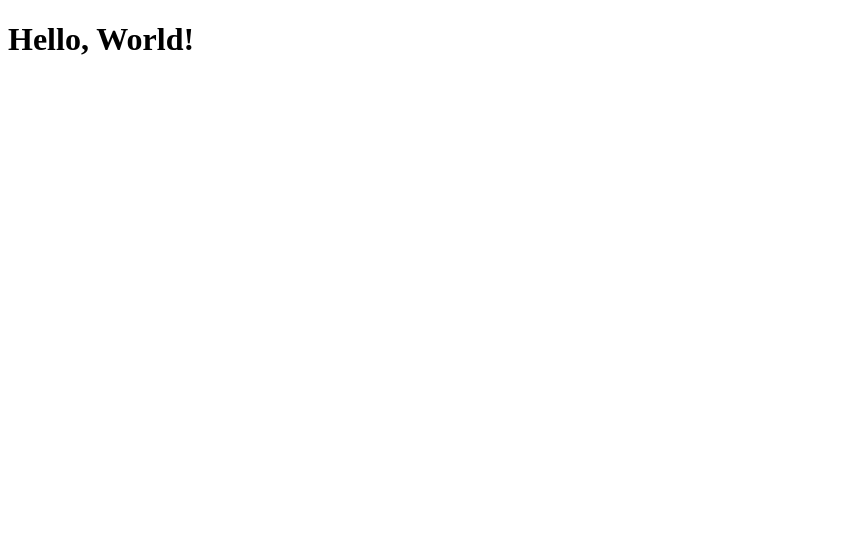
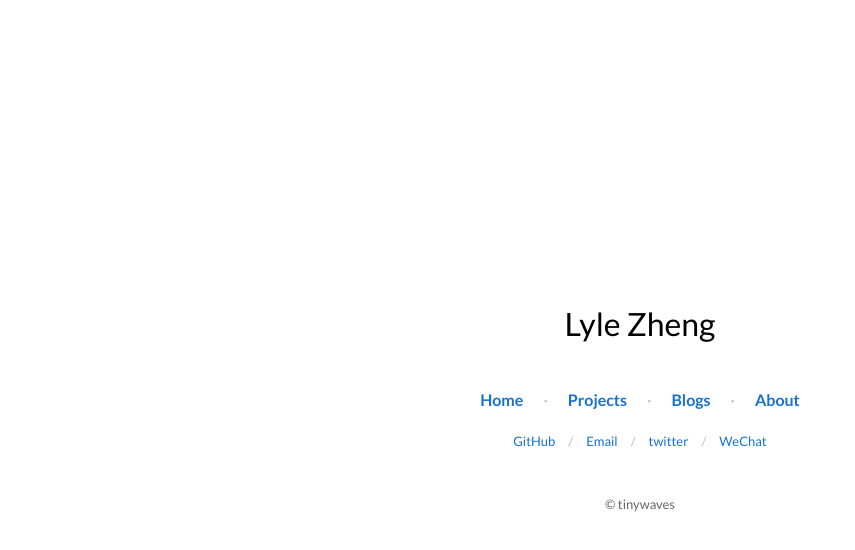
Before and after one commit to tinywaves/www, an Astro site: page / in a window 1280 px wide. Shown: the whole page, without its empty margins (0-855 px from the left). Built offline with nearby package versions, Linux system fonts and the light colour scheme; Astro itself is replaced by a stand-in of ours.

Commit message:
feat: add Lato font files and update index page structure

```diff
--- a/src/pages/index.astro
+++ b/src/pages/index.astro
@@ -1,8 +1,182 @@
-<html>
+---
+const navigation = [
+  { label: 'Home', href: '#' },
+  { label: 'Projects', href: '#' },
+  { label: 'Blogs', href: '#' },
+  { label: 'About', href: '#' },
+];
+
+const socialLinks = [
+  { label: 'GitHub', href: '#' },
+  { label: 'Email', href: '#' },
+  { label: 'twitter', href: '#' },
+  { label: 'WeChat', href: '#' },
+];
+---
+
+<!doctype html>
+<html lang="en">
   <head>
+    <meta charset="UTF-8" />
+    <meta name="viewport" content="width=device-width, initial-scale=1" />
     <link rel="icon" type="image/png" href="/favicon.png" sizes="64x64" />
+    <title>Lyle Zheng</title>
   </head>
   <body>
-    <h1>Hello, World!</h1>
+    <main>
+      <h1>Lyle Zheng</h1>
+
+      <nav aria-label="Primary navigation">
+        {navigation.map((item) => <a href={item.href}>{item.label}</a>)}
+      </nav>
+
+      <div class="social-links" aria-label="Social links">
+        {socialLinks.map((item) => <a href={item.href}>{item.label}</a>)}
+      </div>
+
+      <footer>© tinywaves</footer>
+    </main>
   </body>
 </html>
+
+<style>
+  @font-face {
+    font-family: 'Lato';
+    font-style: normal;
+    font-weight: 400;
+    font-display: swap;
+    src: url('/fonts/lato-400.woff2') format('woff2');
+  }
+
+  @font-face {
+    font-family: 'Lato';
+    font-style: normal;
+    font-weight: 700;
+    font-display: swap;
+    src: url('/fonts/lato-700.woff2') format('woff2');
+  }
+
+  :global(*) {
+    box-sizing: border-box;
+  }
+
+  :global(body) {
+    margin: 0;
+    padding: 20px;
+    color: #000;
+    background: #fff;
+    font-family: 'Lato', Verdana, Helvetica, sans-serif;
+    font-size: 14px;
+    line-height: 1.5;
+  }
+
+  main {
+    width: 100%;
+    max-width: 800px;
+    min-height: calc(100svh - 40px);
+    margin: 0 auto;
+    display: flex;
+    flex-direction: column;
+    justify-content: center;
+  }
+
+  h1 {
+    margin: 20px 0 44px;
+    font-size: 32px;
+    font-weight: 400;
+    line-height: 1.2;
+    text-align: center;
+  }
+
+  nav,
+  .social-links {
+    display: flex;
+    flex-wrap: wrap;
+    justify-content: center;
+    align-items: center;
+  }
+
+  nav {
+    gap: 0;
+    margin-bottom: 20px;
+    font-size: 16px;
+    font-weight: 700;
+  }
+
+  a {
+    color: inherit;
+    text-decoration: none;
+  }
+
+  a:hover,
+  a:focus-visible {
+    color: #f09228;
+  }
+
+  .social-links {
+    gap: 0;
+    color: #777;
+    font-size: 13px;
+  }
+
+  nav a,
+  .social-links a {
+    color: #1772d0;
+  }
+
+  nav a:hover,
+  nav a:focus-visible,
+  .social-links a:hover,
+  .social-links a:focus-visible {
+    color: #f09228;
+  }
+
+  nav a:not(:last-child)::after {
+    content: '·';
+    display: inline-block;
+    margin: 0 20px;
+    color: #bbb;
+    font-weight: 400;
+  }
+
+  .social-links a:not(:last-child)::after {
+    content: '/';
+    display: inline-block;
+    margin: 0 13px;
+    color: #bbb;
+  }
+
+  footer {
+    margin-top: 44px;
+    color: #666;
+    font-size: 13px;
+    text-align: center;
+  }
+
+  @media (max-width: 480px) {
+    :global(body) {
+      padding: 16px;
+    }
+
+    main {
+      width: 100%;
+    }
+
+    h1 {
+      margin-bottom: 20px;
+    }
+
+    nav,
+    .social-links {
+      row-gap: 4px;
+    }
+
+    nav a:not(:last-child)::after {
+      margin: 0 12px;
+    }
+
+    .social-links a:not(:last-child)::after {
+      margin: 0 8px;
+    }
+  }
+</style>
```
Also changed, not shown: public/fonts/lato-400.woff2 (added), public/fonts/lato-700.woff2 (added).
